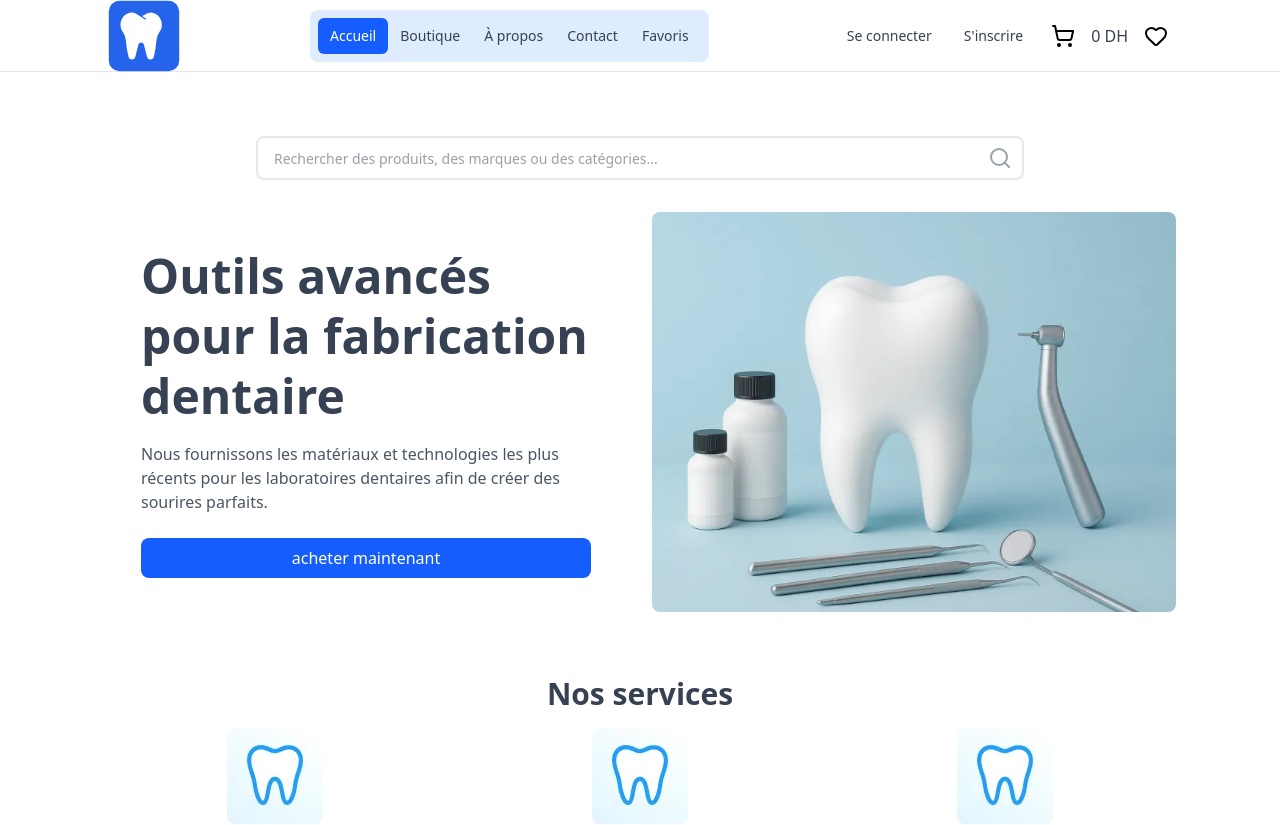
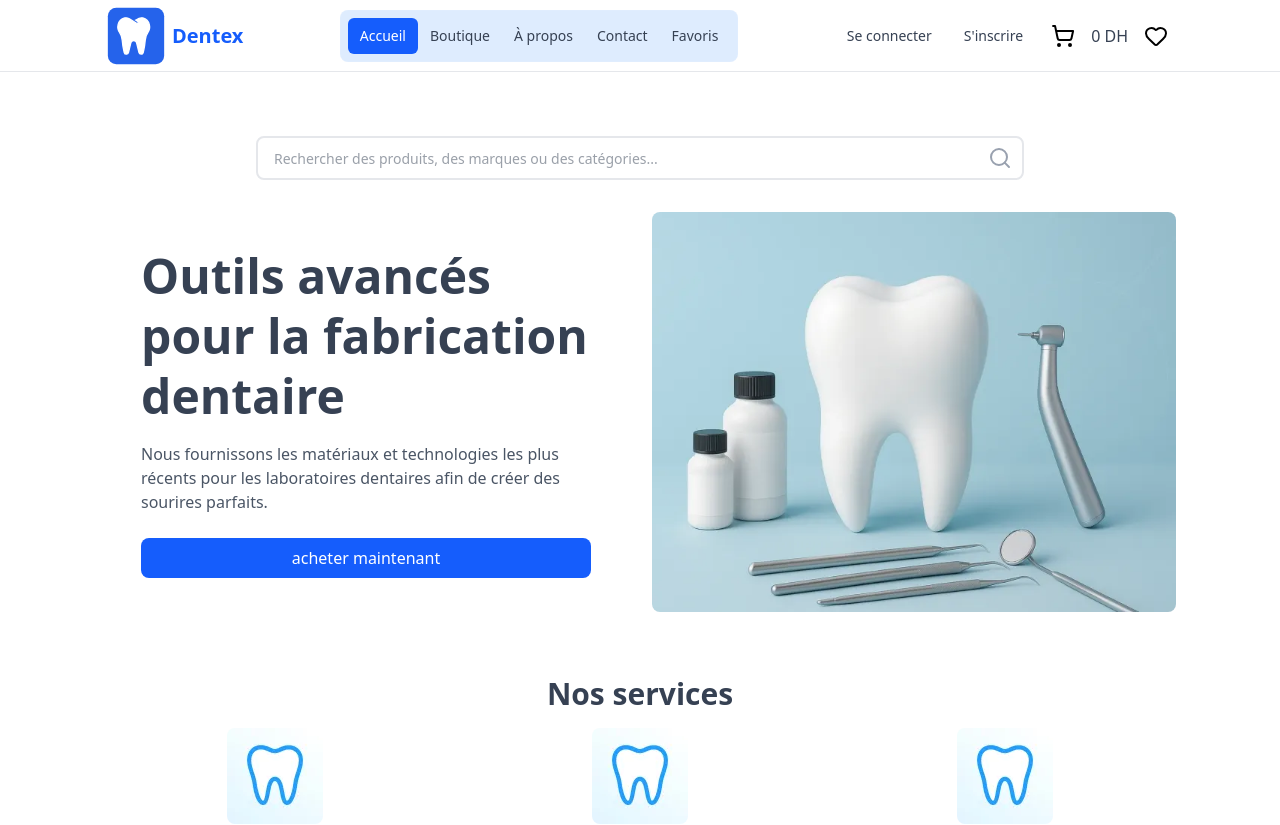
Before and after one commit to salahstack/dental-maroc, a React (Vite) app: page /accueil in a window 1280 px wide. Shown: the top 825 px of the page. Built offline with nearby package versions, Linux system fonts and the light colour scheme.

Commit message:
style: update site logo

```diff
--- a/src/components/ui/Header.tsx
+++ b/src/components/ui/Header.tsx
@@ -61,16 +61,16 @@ const Header = () => {
   return (
     <header className='h-18 border-b border-gray-200 fixed top-0 left-0 w-full flex bg-white z-40'>
       <div className='container h-full flex items-center gap-4 lg:justify-between relative'>
-        <Link to='/accueil' className='active:scale-100'>
+        <Link to='/accueil' className='active:scale-100 flex items-center gap-1'>
           <Image
             srcSet='/images/logo.svg'
             fallback='/images/logo.svg'
-            classes='w-20'
             alt='logo'
-            width={80}
-            height={80}
+            width={64}
+            height={64}
             loading='eager'
           />
+          <h1 className='text-blue-600 text-xl font-bold'>Dentex</h1>
         </Link>
         {/* Mobile Navigation */}
         <div className='relative lg:grow flex justify-center max-lg:order-3'>
```
